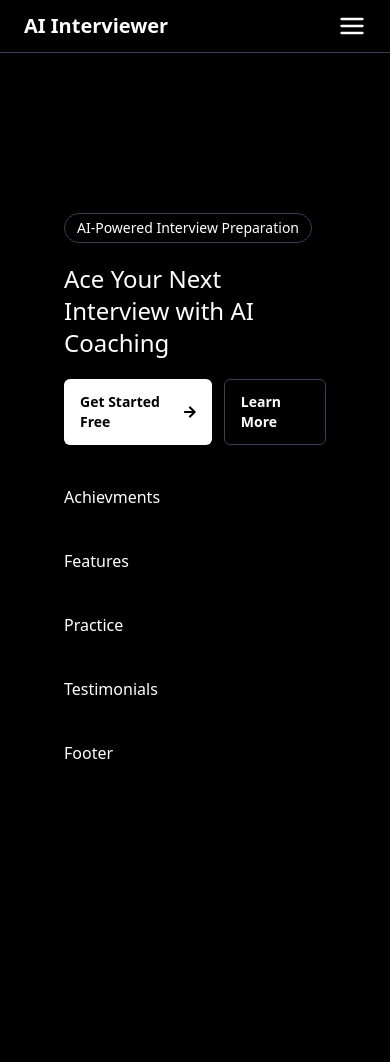
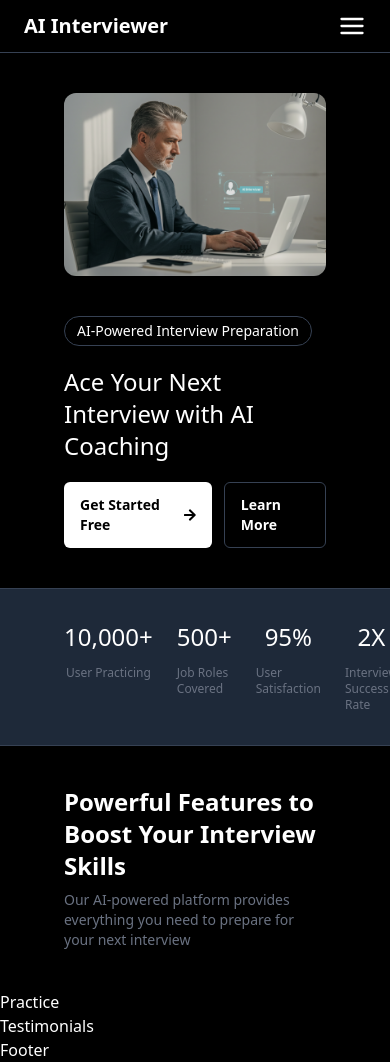
Before and after one commit to A-Moawad/AI-Interviewer-Front, a React (Vite) app: page / in a window 390 px wide. Before the commit the page ends 925 px from the top, so only its background shows below. Built offline with nearby package versions, Linux system fonts and the light colour scheme.

Commit message:
create achievments section

```diff
--- a/src/pages/Dashboard/components/DropDownQuestion.jsx
+++ b/src/pages/Dashboard/components/DropDownQuestion.jsx
@@ -8,6 +8,7 @@ function DropDownQuestion({ question, answer, level, type }) {
 
   return (
     <div className="flex flex-col gap-3 border-b border-gray-800 p-3 rounded-lg shadow-sm transition-all duration-300">
+
       <div className="flex gap-4 text-xs md:text-sm">
         <p
           className={`border rounded-full py-1 px-2 transition-all duration-300 ${
@@ -23,7 +24,7 @@ function DropDownQuestion({ question, answer, level, type }) {
         className="flex gap-5 justify-between items-center cursor-pointer"
         onClick={() => setIsOpen(!isOpen)}
       >
-        <h4 className="md:text-lg font-semibold">{question}</h4>
+        <h4 className=" text-sm md:text-lg font-semibold">{question}</h4>
         <span className="text-sm text-gray-500">{isOpen ? "▲" : "▼"}</span>
       </div>
 
--- a/src/pages/Dashboard/components/InterviewCategories.jsx
+++ b/src/pages/Dashboard/components/InterviewCategories.jsx
@@ -27,14 +27,14 @@ function InterviewCategories() {
     <div className="flex flex-col gap-4">
       {/* Heading Section */}
       <div>
-        <h2 className="text-lg font-bold">Interview Categories</h2>
-        <p className="text-gray-500">
+        <h2 className="text-lg md:text-xl font-bold">Interview Categories</h2>
+        <p className="text-sm md:text-base text-gray-500">
           Choose a category to practice specific types of interview questions
         </p>
       </div>
 
       {/* Category Buttons */}
-      <div className="flex gap-2">
+      <div className="flex flex-col md:flex-row gap-2 ">
         {categories.map((category) => (
           <button
             key={category}
--- a/src/pages/Dashboard/components/InterviewQuestion.jsx
+++ b/src/pages/Dashboard/components/InterviewQuestion.jsx
@@ -9,7 +9,7 @@ function InterviewQuestion() {
     <div className="p-6 rounded-lg shadow-md text-white ">
       <div>
         {/* Header Section */}
-        <div className="flex flex-col sm:flex-row sm:justify-between items-start sm:items-center">
+        <div className="flex flex-col gap-3 sm:flex-row sm:justify-between items-start sm:items-center">
           <div>
             <h3 className="text-lg lg:text-2xl font-bold">
               Personalized Interview Questions
@@ -22,7 +22,7 @@ function InterviewQuestion() {
             </span>
           </div>
           {/* Refresh Button */}
-          <button className="flex gap-2 border border-gray-700 py-2 px-4 rounded-md cursor-pointer hover:bg-gray-700 transition-all">
+          <button className="flex gap-2 border items-center border-gray-700 py-2 px-4 rounded-md cursor-pointer hover:bg-gray-700 transition-all">
             <FiRefreshCcw />
             <span className="text-xs lg:text-base">Refresh Questions</span>
           </button>
--- a/src/pages/HomePage/Home.jsx
+++ b/src/pages/HomePage/Home.jsx
@@ -12,7 +12,7 @@ function HomePage() {
   return (
     <div className="flex flex-col">
       <MainNavbar />
-      <div className="flex gap-10 px-16 py-40 flex-col">
+      <div className="flex    flex-col">
         <Main />
         <Achievments />
         <Features />
--- a/src/pages/HomePage/components/Achievments.jsx
+++ b/src/pages/HomePage/components/Achievments.jsx
@@ -1,10 +1,22 @@
 import React from 'react';
+import { AchievmentsList } from "../data";
 
 function Achievments() {
   return (
-    <div>
-      Achievments
-    </div>
+
+    <section className="flex  justify-between gap-6 px-16 py-8 bg-gray-800  border-t-1 border-b-1 border-gray-700">
+      {AchievmentsList.map((achievement) => (
+        <div
+          key={achievement.id}
+          className="flex flex-col gap-3  text-white items-center"
+        >
+          <h2 className="text-2xl md:text-4xl lg:text-5xl">
+            {achievement.value}
+          </h2>
+          <p className="text-xs text-gray-500">{achievement.title}</p>
+        </div>
+      ))}
+    </section>
   );
 }
 
--- a/src/pages/HomePage/components/Features.jsx
+++ b/src/pages/HomePage/components/Features.jsx
@@ -1,10 +1,18 @@
-import React from 'react';
+import React from "react";
 
 function Features() {
   return (
-    <div>
-      Features
-    </div>
+    <section className="px-16 py-10 lg:py-20">
+      <div className="flex flex-col items-center gap-2">
+        <h2 className="text-2xl md:text-3xl lg:text-4xl font-bold">Powerful Features to Boost Your Interview Skills</h2>
+        <p className="text-sm md:text-base lg:text-lg text-gray-500">
+          Our AI-powered platform provides everything you need to prepare for
+          your next interview
+        </p>
+      </div>
+      <div></div>
+      <div></div>
+    </section>
   );
 }
 
--- a/src/pages/HomePage/components/Main.jsx
+++ b/src/pages/HomePage/components/Main.jsx
@@ -5,7 +5,10 @@ import { Link } from "react-router-dom"
 
 function Main() {
   return (
-    <div className="flex flex-col md:flex-row justify-between gap-10">
+    <div className="flex flex-col md:flex-row justify-between gap-10 px-16 py-10  lg:py-20">
+      <figure className=" md:hidden md:w-[50%] rounded-lg">
+        <img src="/home.png" alt="home pge image" className="rounded-xl" />
+      </figure>
       <section className="flex flex-col gap-5 w-full md:w-[50%]">
         <p className="text-sm border-1 border-gray-700 rounded-full py-1 px-3 w-fit">
           AI-Powered Interview Preparation
@@ -14,11 +17,19 @@ function Main() {
           Ace Your Next Interview with AI Coaching
         </h1>
         <div className="flex gap-3">
-          <Link to="/dashboard" className="flex gap-2 bg-white rounded-md text-black justify-center items-center  py-3 px-4 text-sm font-semibold">
+          <Link
+            to="/dashboard"
+            className="flex gap-2 bg-white rounded-md text-black justify-center items-center  py-3 px-4 text-sm font-semibold"
+          >
             <span>Get Started Free</span>
             <FaArrowRight />
           </Link>
-          <Link to="/dashboard" className="px-4 py-3 bg-black text-white text-sm border-1 border-gray-700 rounded-md font-semibold">Learn More </Link>
+          <Link
+            to="/dashboard"
+            className="px-4 py-3 bg-black text-white text-sm border-1 border-gray-700 rounded-md font-semibold"
+          >
+            Learn More{" "}
+          </Link>
         </div>
       </section>
       <figure className="hidden md:block md:w-[50%] rounded-lg">
--- /dev/null
+++ b/src/pages/HomePage/data.js
@@ -0,0 +1,22 @@
+export const AchievmentsList = [
+  {
+    id: 1,
+    title: "User Practicing",
+    value: "10,000+",
+  },
+  {
+    id: 2,
+    title: "Job Roles Covered",
+    value: "500+",
+  },
+  {
+    id: 3,
+    title: "User Satisfaction",
+    value: "95%",
+  },
+  {
+    id: 4,
+    title: "Interview Success Rate",
+    value: "2X",
+  },
+];
```
Also changed, not shown: src/pages/Dashboard/data.js (line endings or trailing spaces), 1 other file (tests, documents, lock files or other folders).
